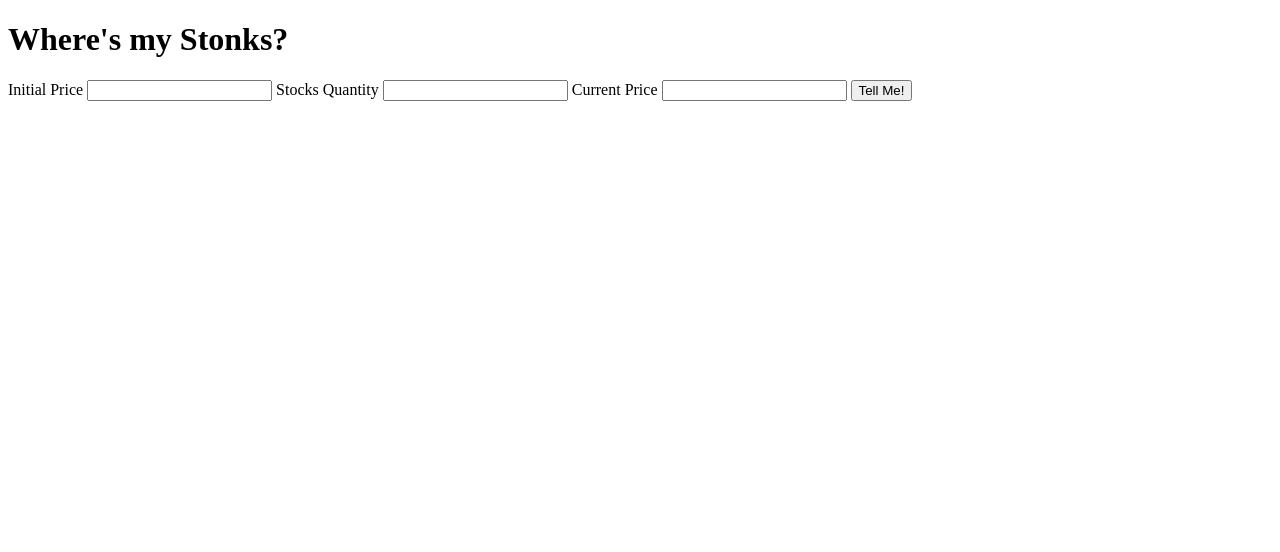
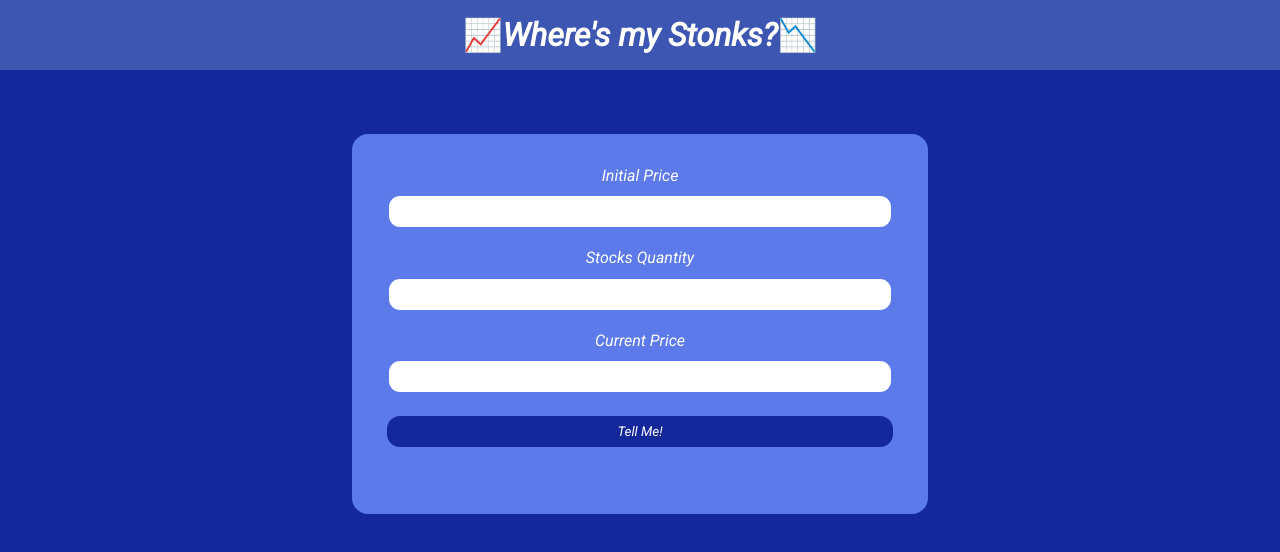
Before and after one commit to Samarth-5109/Mark-14, a plain HTML site: page profitLoss.html in a window 1280 px wide. Drawn offline with Linux system fonts and the light colour scheme.

Commit message:
added css

```diff
--- /dev/null
+++ b/profitLoss.css
@@ -0,0 +1,54 @@
+@import url('https://fonts.googleapis.com/css2?family=Roboto:ital@1&display=swap');
+
+body{
+    text-align: center;
+    font-family: 'Roboto', sans-serif;
+    background-color: #14279B;
+    color: white;
+    margin: 0;
+
+
+}
+
+h1{
+   background-color: #3D56B2;
+    padding: 1rem;
+    margin-top: 0;
+    margin-bottom: 4rem;
+}
+
+.container{
+    display: flex;
+    flex-direction: column;
+    margin: auto;
+    width: 40%;
+    background-color: #5C7AEA;
+    padding: 2rem;
+    border-radius: 1rem;
+}
+
+label{
+    margin-bottom: 0.4rem;
+
+}
+
+input{
+    margin-bottom: 1rem;
+    padding: 0.5rem;
+    border-radius: 1rem;
+    border: 5px solid #5C7AEA;
+}
+
+#calculate-btn{
+    padding: 0.5rem;
+    border-radius: 1rem;
+    border: solid #5C7AEA;
+    background-color: #14279B;
+    color: white;
+    font-family: 'Roboto';
+}
+
+#output{
+    padding: 1rem;
+    font-size: larger;
+}
--- a/profitLoss.html
+++ b/profitLoss.html
@@ -5,17 +5,20 @@
     <meta http-equiv="X-UA-Compatible" content="IE=edge">
     <meta name="viewport" content="width=device-width, initial-scale=1.0">
     <title>Profit and loss</title>
-    <h1>Where's my Stonks?</h1>
+    <link rel="stylesheet" href="profitLoss.css">
+</head>
+<body>
+    <h1>📈Where's my Stonks?📉</h1>
     <main class="container">
-        <label>Initial Price <input type="number" id="initial-price"></label>
-        <label>Stocks Quantity <input type="number" id="quantity"></label>
-        <label>Current Price <input type="number" id="current-price"></label>
+        <label>Initial Price </label>
+        <input type="number" id="initial-price">
+        <label>Stocks Quantity</label>
+        <input type="number" id="quantity">
+        <label>Current Price</label>
+        <input type="number" id="current-price">
         <button id="calculate-btn">Tell Me!</button>
         <div id="output"></div>
     </main>
     <script src="profitLoss.js"></script>
-</head>
-<body>
-
 </body>
 </html>
--- a/profitLoss.js
+++ b/profitLoss.js
@@ -19,16 +19,16 @@ function calculateProfitAndLoss(initial, quantity, current){
        if(initial  >   current){
            var loss = Number(initial - current)*quantity;
            var lossPercentage = Number(loss/initial)*100;
-           displayOutput("You suffered a loss of " + loss + " and lost percentage is " + lossPercentage.toFixed(2) + "%");
+           displayOutput("You suffered a loss of 📉 " + loss + " and lost percentage is " + lossPercentage.toFixed(2) + "% 😥");
 
     }
     else if(current    >   initial){
            var profit = Number(current - initial)*quantity;
            var profitPercentage = Number(profit/initial)*100;
-           displayOutput("You suffered a profit of " + profit + " and profit percentage is " + profitPercentage.toFixed(2) + "%");
+           displayOutput("You suffered a profit of 📈 " + profit + " and profit percentage is " + profitPercentage.toFixed(2) + "% 🤗");
     }
     else {
-        displayOutput("Nothing lost or gained ");
+        displayOutput("Nothing lost or gained, LOL 😂 ");
     }
 }
 
```
